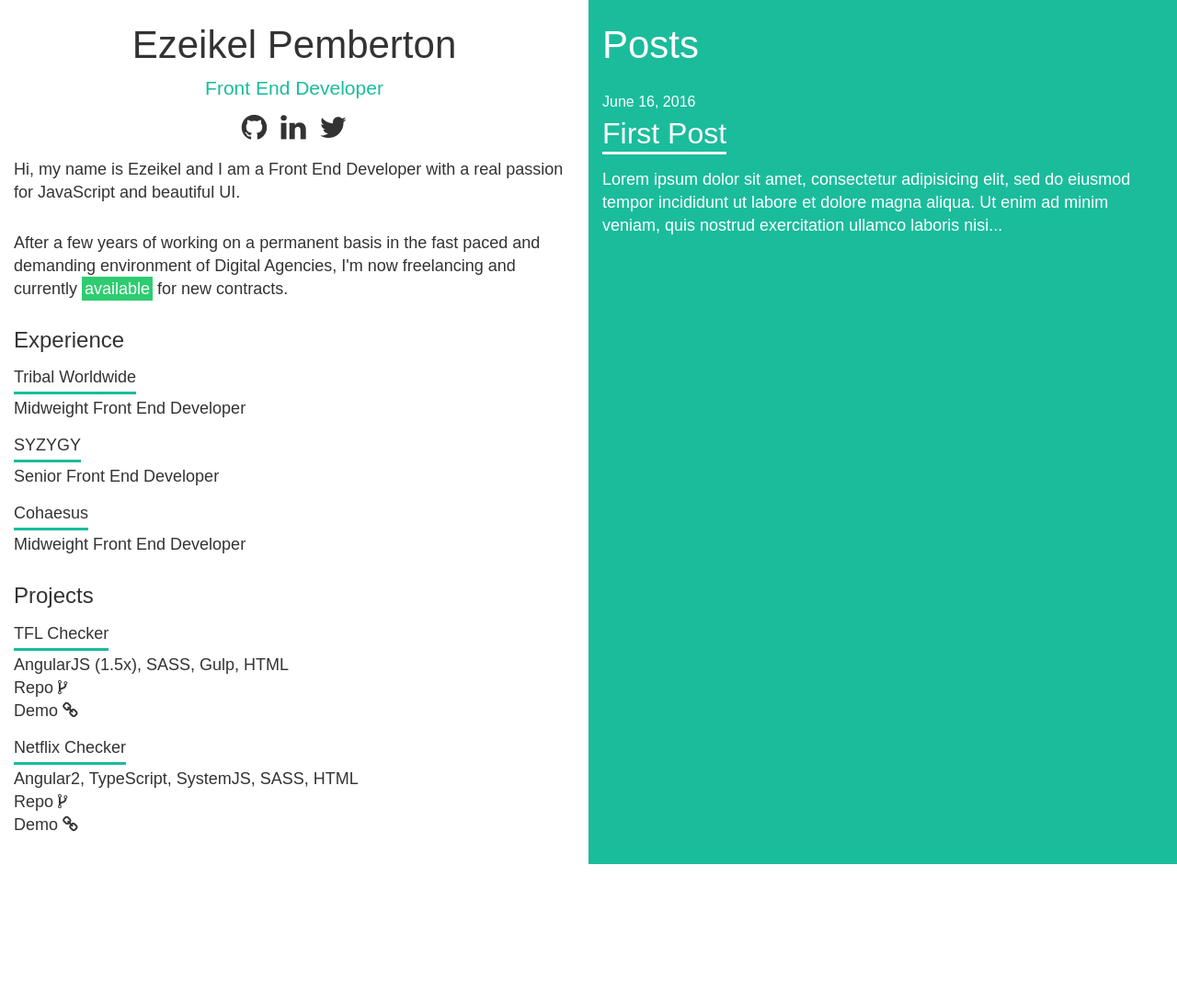
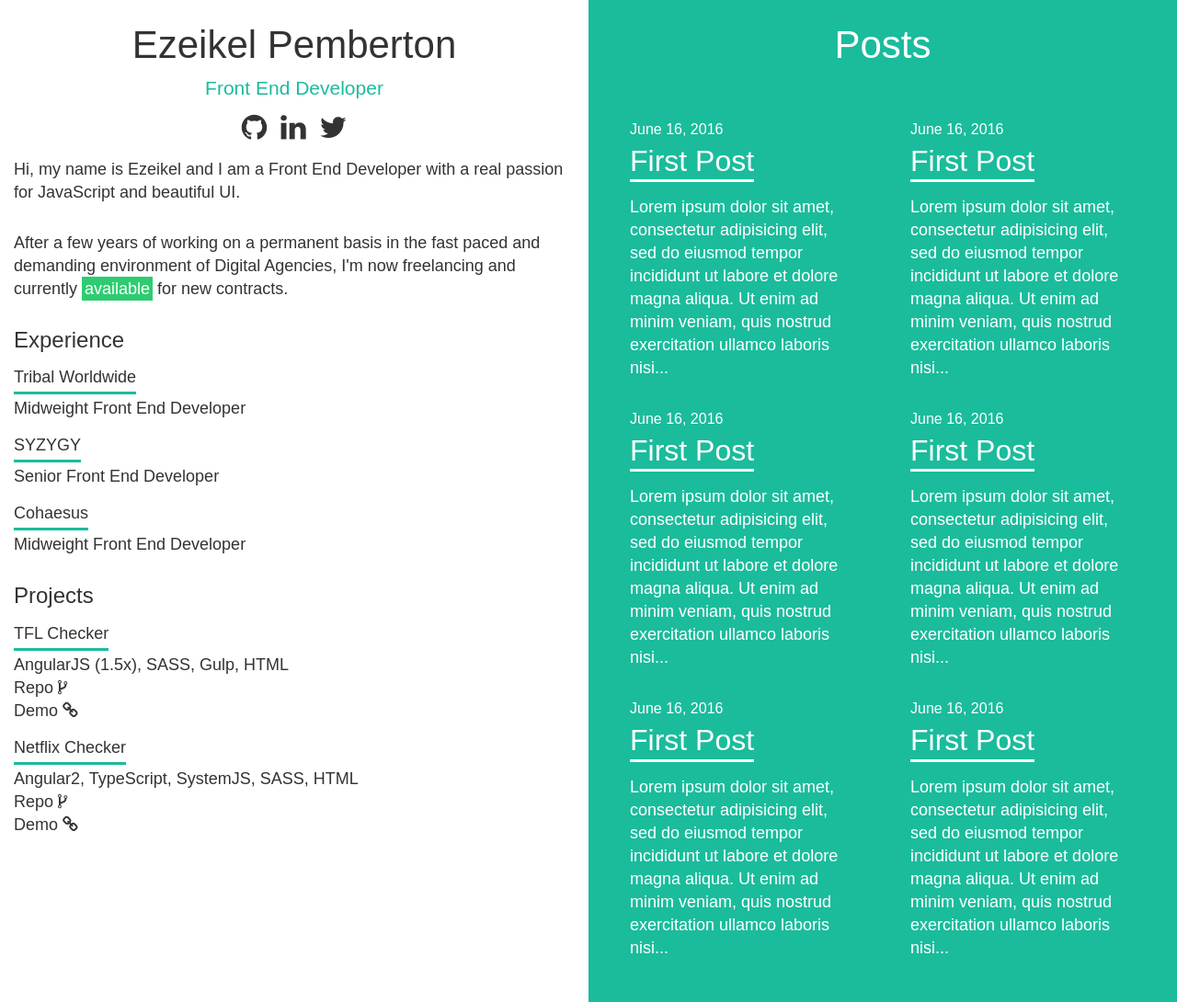
Before and after one commit to ezeikel/ezeikel-personal-blog-web, a Jekyll site: the page built from index.html, in a window 1280 px wide. Shown: the whole page at 92% size. Built offline with Jekyll 4.4.1, drawn with Linux system fonts in a browser that asks for light colours; nearby versions of some CDN libraries; before the commit the page ends 940 px from its top, so only the background shows below that.

Commit message:
More styling for blog list on index page. Worked on breakpoints.

```diff
--- /dev/null
+++ b/_posts/2016-06-16-fifth-post.md
@@ -0,0 +1,8 @@
+---
+title:  "First Post"
+date:   2016-06-16 03:15:05
+categories: jekyll blogging ezeikel
+image: "london-bridge.jpg"
+---
+
+Lorem ipsum dolor sit amet, consectetur adipisicing elit, sed do eiusmod tempor incididunt ut labore et dolore magna aliqua. Ut enim ad minim veniam, quis nostrud exercitation ullamco laboris nisi ut aliquip ex ea commodo consequat. Duis aute irure dolor in reprehenderit in voluptate velit esse cillum dolore eu fugiat nulla pariatur. Excepteur sint occaecat cupidatat non proident, sunt in culpa qui officia deserunt mollit anim id est laborum.
--- /dev/null
+++ b/_posts/2016-06-16-fourth-post.md
@@ -0,0 +1,8 @@
+---
+title:  "First Post"
+date:   2016-06-16 03:15:05
+categories: jekyll blogging ezeikel
+image: "london-bridge.jpg"
+---
+
+Lorem ipsum dolor sit amet, consectetur adipisicing elit, sed do eiusmod tempor incididunt ut labore et dolore magna aliqua. Ut enim ad minim veniam, quis nostrud exercitation ullamco laboris nisi ut aliquip ex ea commodo consequat. Duis aute irure dolor in reprehenderit in voluptate velit esse cillum dolore eu fugiat nulla pariatur. Excepteur sint occaecat cupidatat non proident, sunt in culpa qui officia deserunt mollit anim id est laborum.
--- /dev/null
+++ b/_posts/2016-06-16-second-post.md
@@ -0,0 +1,8 @@
+---
+title:  "First Post"
+date:   2016-06-16 03:15:05
+categories: jekyll blogging ezeikel
+image: "london-bridge.jpg"
+---
+
+Lorem ipsum dolor sit amet, consectetur adipisicing elit, sed do eiusmod tempor incididunt ut labore et dolore magna aliqua. Ut enim ad minim veniam, quis nostrud exercitation ullamco laboris nisi ut aliquip ex ea commodo consequat. Duis aute irure dolor in reprehenderit in voluptate velit esse cillum dolore eu fugiat nulla pariatur. Excepteur sint occaecat cupidatat non proident, sunt in culpa qui officia deserunt mollit anim id est laborum.
--- /dev/null
+++ b/_posts/2016-06-16-sixth-post.md
@@ -0,0 +1,8 @@
+---
+title:  "First Post"
+date:   2016-06-16 03:15:05
+categories: jekyll blogging ezeikel
+image: "london-bridge.jpg"
+---
+
+Lorem ipsum dolor sit amet, consectetur adipisicing elit, sed do eiusmod tempor incididunt ut labore et dolore magna aliqua. Ut enim ad minim veniam, quis nostrud exercitation ullamco laboris nisi ut aliquip ex ea commodo consequat. Duis aute irure dolor in reprehenderit in voluptate velit esse cillum dolore eu fugiat nulla pariatur. Excepteur sint occaecat cupidatat non proident, sunt in culpa qui officia deserunt mollit anim id est laborum.
--- /dev/null
+++ b/_posts/2016-06-16-third-post.md
@@ -0,0 +1,8 @@
+---
+title:  "First Post"
+date:   2016-06-16 03:15:05
+categories: jekyll blogging ezeikel
+image: "london-bridge.jpg"
+---
+
+Lorem ipsum dolor sit amet, consectetur adipisicing elit, sed do eiusmod tempor incididunt ut labore et dolore magna aliqua. Ut enim ad minim veniam, quis nostrud exercitation ullamco laboris nisi ut aliquip ex ea commodo consequat. Duis aute irure dolor in reprehenderit in voluptate velit esse cillum dolore eu fugiat nulla pariatur. Excepteur sint occaecat cupidatat non proident, sunt in culpa qui officia deserunt mollit anim id est laborum.
--- a/_sass/pages/_home.scss
+++ b/_sass/pages/_home.scss
@@ -117,13 +117,31 @@
       background-color: $color-primary;
       color: $color-white;
       .blog-roll {
+        &__container {
+        }
         &__heading {
+          text-align: center;
           margin-bottom: 30px;
+          @media (min-width: $bp-lg) {
+            margin-bottom: 60px;
+          }
         }
         &__posts {
-          display: flex;
+          @media (min-width: $bp-lg) {
+            display: flex;
+            flex-wrap: wrap;
+          }
         }
         &__post {
+          @media (min-width: $bp-lg) {
+            flex: 50%;
+            padding-right: 30px;
+            padding-left: 30px;
+
+          }
+          @media (min-width: $bp-xl) {
+            flex: 33.33333%;
+          }
           .post {
             &__date {
               display: inline-block;
--- a/index.html
+++ b/index.html
@@ -2,6 +2,7 @@
 layout: home
 ---
 <h1 class="blog-roll__heading">Posts</h1>
+<div class="blog-roll__container">
   <ul class="blog-roll__posts">
     {% for post in site.posts %}
     <li class="blog-roll__post">
@@ -11,3 +12,4 @@ layout: home
     </li>
     {% endfor %}
   </ul>
+</div>
```
Lines whose indentation alone changed are shown as unchanged.
